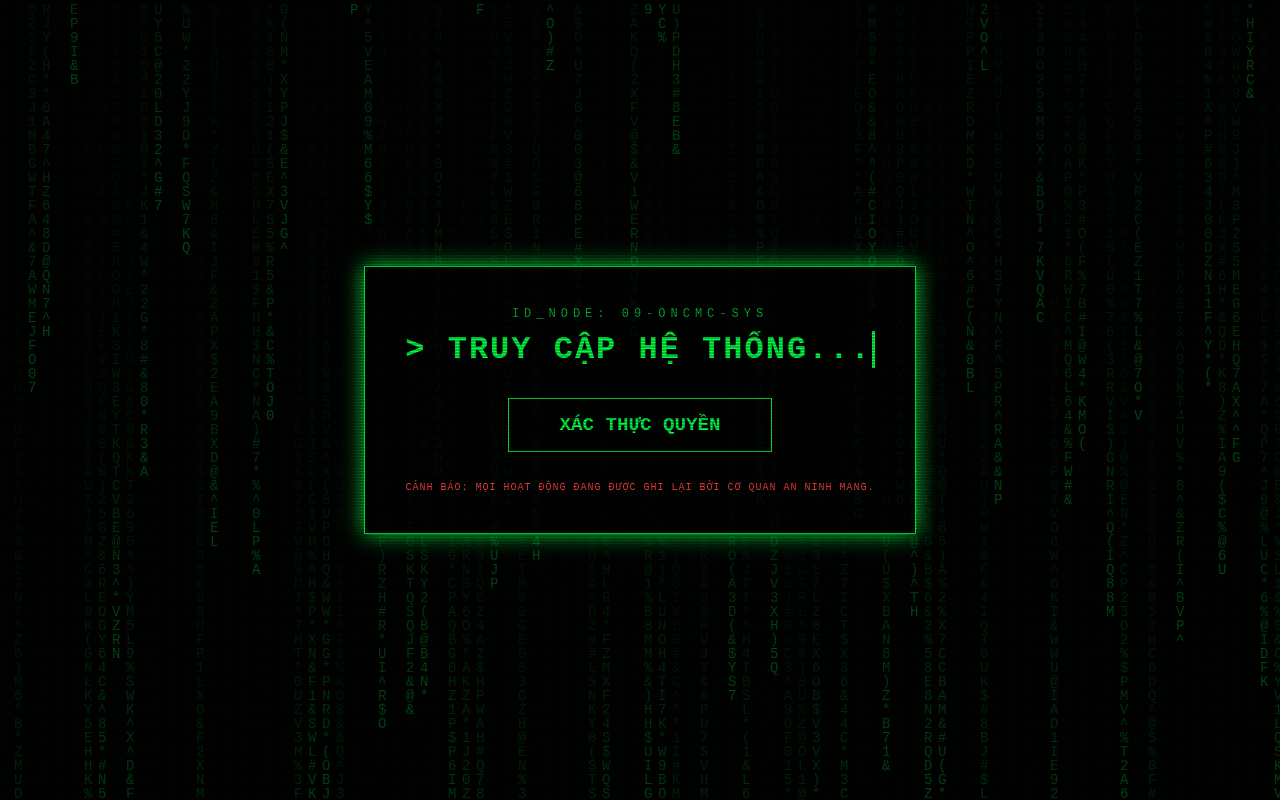
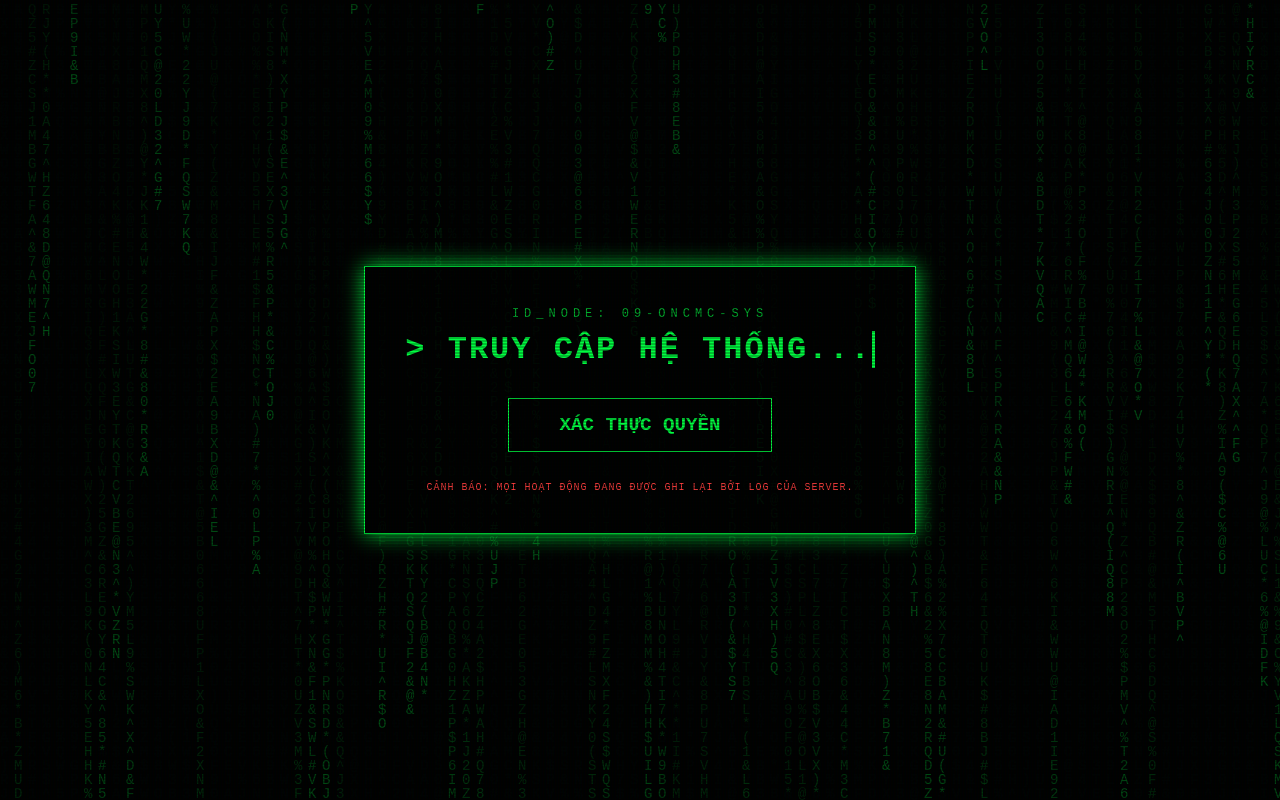
Before and after one commit to datminh-sys/bacxiu, a Django app: page / in a window 1280 px wide. Run offline with Django 5.2, Linux system fonts and the light colour scheme.

Commit message:
Redesign web

```diff
--- a/myapp/templates/home.html
+++ b/myapp/templates/home.html
@@ -140,7 +140,7 @@
     </a>
 
     <div class="warning-msg">
-      Cảnh báo: Mọi hoạt động đang được ghi lại bởi cơ quan an ninh mạng.
+      Cảnh báo: Mọi hoạt động đang được ghi lại bởi log của server.
     </div>
   </div>
 
```
